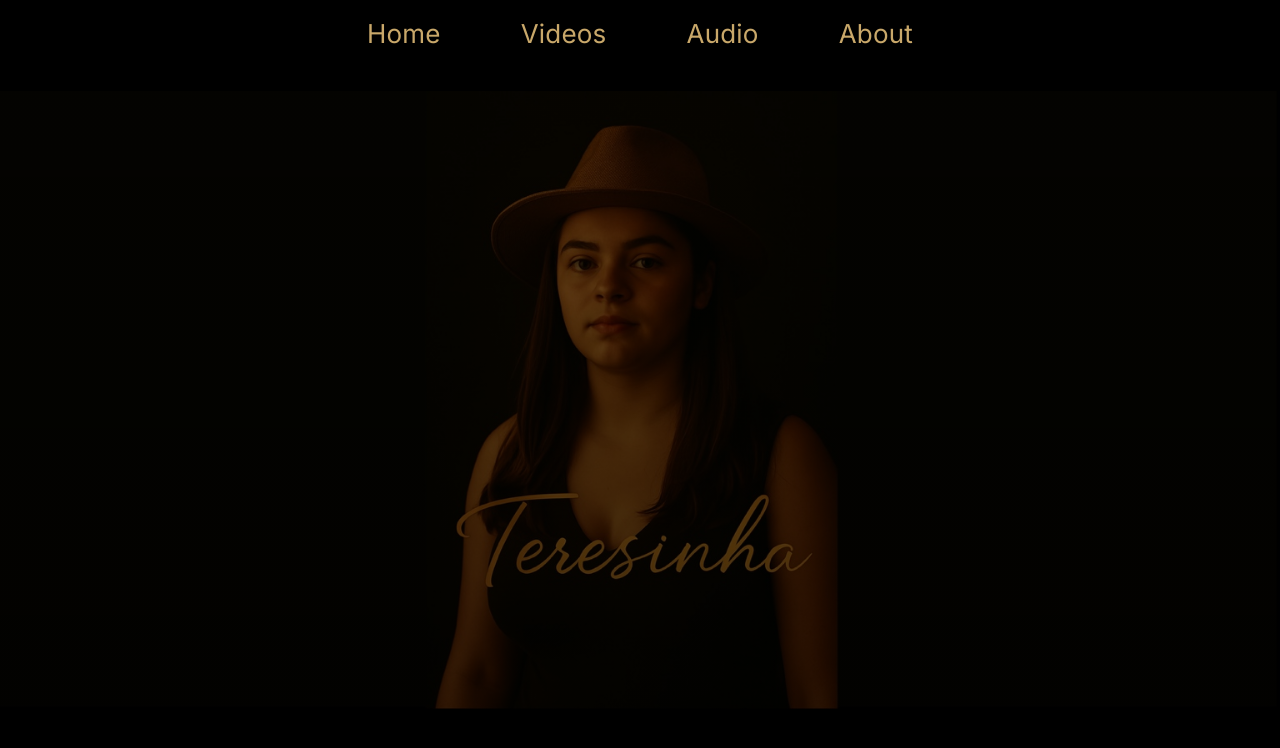
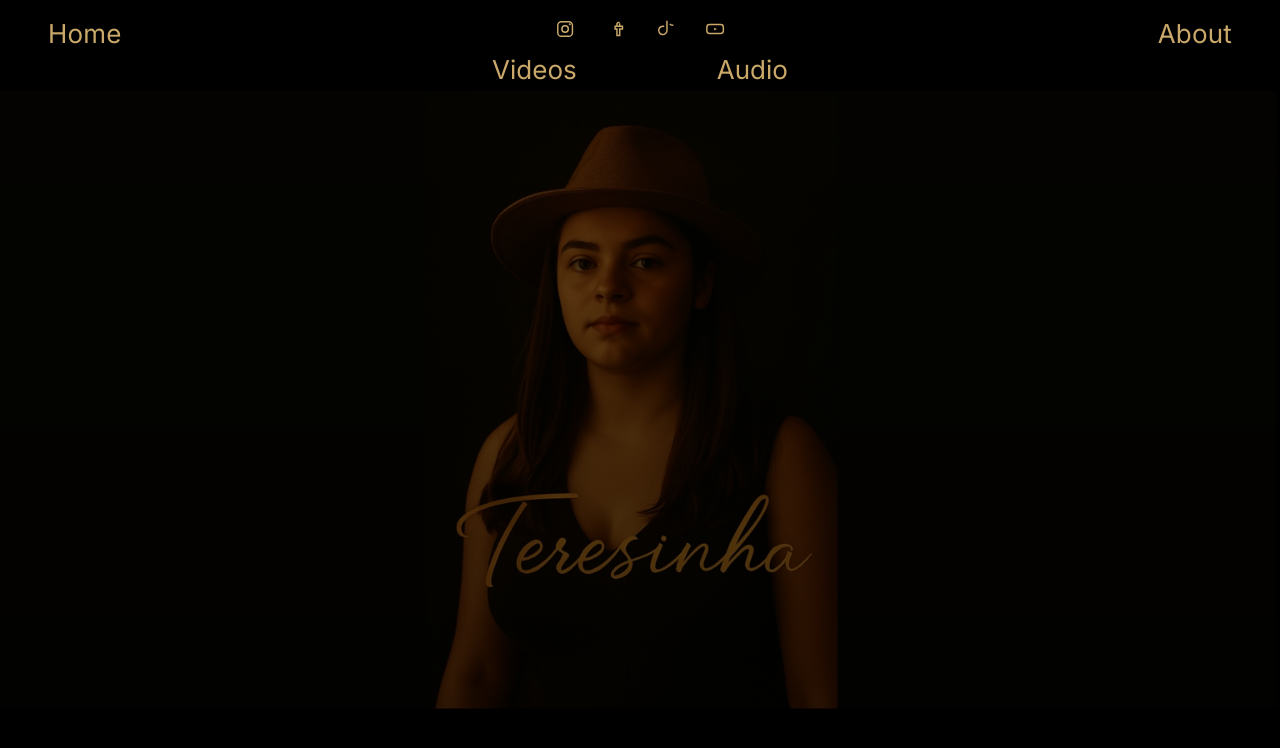
Before and after one commit to tvindima/teresinha-site, a plain HTML site: page index.html in a window 1280 px wide. Drawn offline with Linux system fonts and the light colour scheme.

Commit message:
Add files via upload

```diff
--- a/index.html
+++ b/index.html
@@ -19,17 +19,22 @@
     .hero::after{content:"";position:absolute;inset:0;background:linear-gradient(180deg, rgba(0,0,0,.44) 0%, rgba(0,0,0,.55) 40%, rgba(0,0,0,.70) 100%)}
 
     /* navigation */
-    nav{position:absolute;top:18px;left:0;right:0;display:flex;justify-content:center;align-items:center;gap:80px;z-index:10}
-    nav a{font-size:26px;color:var(--gold);letter-spacing:.2px}
+    .nav{position:absolute;top:18px;left:0;right:0;display:flex;justify-content:space-between;align-items:flex-start;padding:0 48px;z-index:10}
+    .nav a{font-size:26px;color:var(--gold);letter-spacing:.2px}
 
+    /* center stack: icons row + labels row (Videos | Audio) */
+    .center{position:absolute;top:18px;left:50%;transform:translateX(-50%);display:grid;gap:10px;justify-items:center;z-index:10}
     .icons{display:flex;gap:28px;align-items:center;justify-content:center}
     .icon{width:22px;height:22px;color:var(--gold)}
+    .labelrow{display:flex;gap:140px}
+    .labelrow span{font-size:26px;color:var(--gold)}
 
     @media(max-width:900px){
-      nav{gap:40px}
-      nav a{font-size:20px}
+      .nav a{font-size:20px}
       .icons{gap:18px}
       .icon{width:18px;height:18px}
+      .labelrow{gap:80px}
+      .labelrow span{font-size:20px}
     }
   </style>
 </head>
@@ -37,12 +42,43 @@
   <main class="page" id="home">
     <div class="hero" aria-hidden="true"></div>
 
-    <nav>
+    <div class="nav">
       <a href="#home">Home</a>
-      <a href="#videos">Videos</a>
-      <a href="#audio">Audio</a>
       <a href="#about">About</a>
-    </nav>
+    </div>
+
+    <div class="center" aria-label="redes e secções">
+      <div class="icons">
+        <!-- Instagram -->
+        <a href="https://instagram.com/" target="_blank" rel="noopener" aria-label="Instagram">
+          <svg class="icon" viewBox="0 0 24 24" fill="none" stroke="currentColor" stroke-width="1.6">
+            <rect x="4" y="4" width="16" height="16" rx="4"/>
+            <circle cx="12" cy="12" r="3.5"/>
+            <circle cx="17.2" cy="6.8" r="1.1" fill="currentColor" stroke="none"/>
+          </svg>
+        </a>
+        <!-- Facebook -->
+        <a href="https://facebook.com/" target="_blank" rel="noopener" aria-label="Facebook">
+          <svg class="icon" viewBox="0 0 24 24" fill="none" stroke="currentColor" stroke-width="1.6">
+            <path d="M14 9h3M14 9v-2c0-1.1.9-2 2-2h1M14 9h-2v3h2v7h3v-7h3V9h-3V6"/>
+          </svg>
+        </a>
+        <!-- TikTok -->
+        <a href="https://www.tiktok.com/" target="_blank" rel="noopener" aria-label="TikTok">
+          <svg class="icon" viewBox="0 0 24 24" fill="none" stroke="currentColor" stroke-width="1.6">
+            <path d="M14 3v10.5a4.5 4.5 0 1 1-3-4.24M17 6.5a6.5 6.5 0 0 0 4 1.5"/>
+          </svg>
+        </a>
+        <!-- YouTube -->
+        <a href="https://www.youtube.com/" target="_blank" rel="noopener" aria-label="YouTube">
+          <svg class="icon" viewBox="0 0 24 24" fill="none" stroke="currentColor" stroke-width="1.6">
+            <rect x="3" y="7" width="18" height="10" rx="3"/>
+            <path d="M11 10.5v3l3-1.5-3-1.5z" fill="currentColor" stroke="none"/>
+          </svg>
+        </a>
+      </div>
+      <div class="labelrow"><span>Videos</span><span>Audio</span></div>
+    </div>
   </main>
 </body>
 </html>
```
